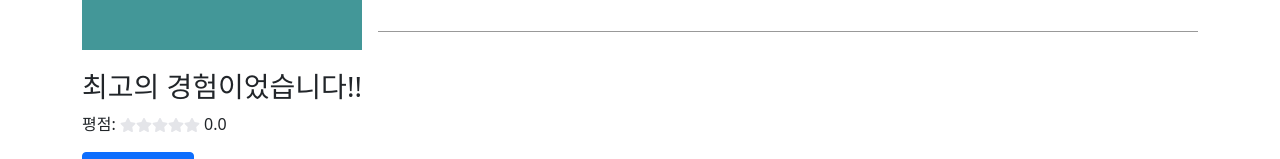
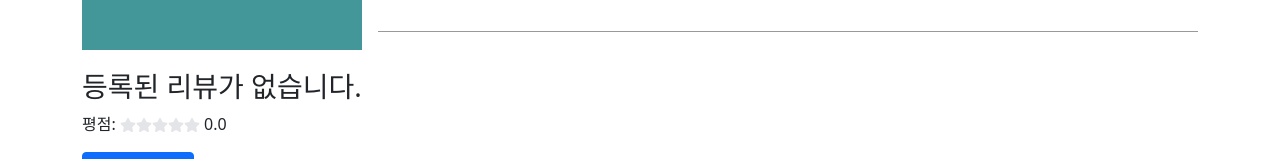
Before and after one commit to Jyservice781/HotelProject, a React (Create React App) app in the folder Hotel-react/: page /details in a window 1280 px wide. Shown: the part 370-529 px from the top of the page. Built offline with nearby package versions, Linux system fonts and the light colour scheme; no server answers.

Commit message:
Details update v1.0

```diff
--- a/Hotel-react/src/main/Details.js
+++ b/Hotel-react/src/main/Details.js
@@ -153,6 +153,7 @@ const Details = () => {
                 const resp = await axios.get(`http://localhost:8080/reply/selectList/${id}`);
                 if (resp.status === 200) {
                     setReplyData({
+                        replyList: resp.data.replyList || [],
                         totalScore: resp.data.totalScore,
                         totalCount: resp.data.totalCount
                     });
@@ -164,7 +165,15 @@ const Details = () => {
         selectList();
     }, [id]);
 
-    // 페이지 이동 함수  !!!!!!!!은서 : state값 추가
+    // 랜덤 댓글 내용 가져오기
+    const randomReply = () => {
+        if (replyData.replyList && replyData.replyList.length > 0) {
+            const randomIndex = Math.floor(Math.random() * replyData.replyList.length);
+            return replyData.replyList[randomIndex].content;
+        }
+        return "등록된 리뷰가 없습니다.";
+    };
+
     const moveToPage = () => {
         navigate('/reply/replyList/' + id, {state: {userInfo}});
     };
@@ -246,7 +255,7 @@ const Details = () => {
                     </div>
                     <aside>
                         <div style={{marginTop: '20px', marginBottom: '20px'}}>
-                            <h3>최고의 경험이었습니다!!</h3>
+                            <h3>{randomReply()}</h3>
                             <p>평점: {averageStar()} </p>
                             <Button onClick={moveToPage} size="sm">호텔리뷰 더보기</Button>
                         </div>
```
